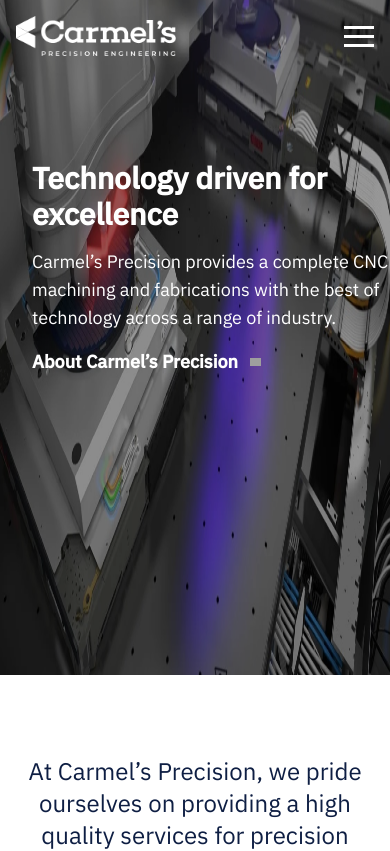
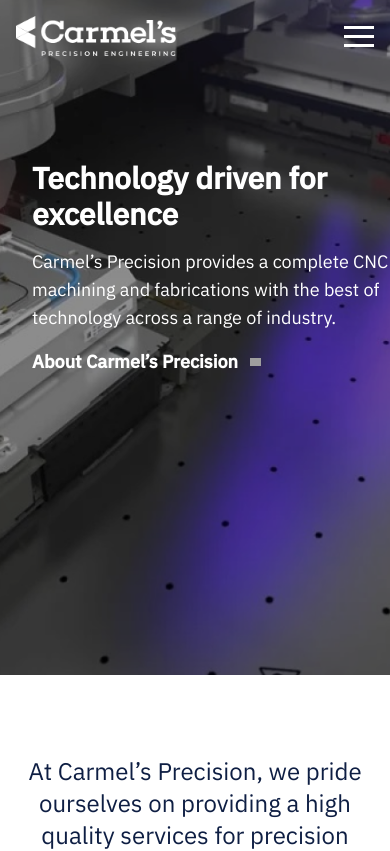
Before and after one commit to Ensio-Creative/CARMELS-PRECISION, a Vue app: page / in a window 390 px wide. Shown: the top 851 px of the page. Built offline with nearby package versions, Linux system fonts and the light colour scheme; grey boxes are pictures that could not be loaded.

Commit message:
image fit

```diff
--- a/src/components/Hero.vue
+++ b/src/components/Hero.vue
@@ -36,10 +36,8 @@
     height: 80vh;
   }
   .hero {
-    /* transform: scale(1.2); */
     height: 80vh;
-        background-size: contain;
-    /* width: 91% !important; */
+    object-fit: cover;
   }
 }
 </style>
--- a/src/components/PagesHero.vue
+++ b/src/components/PagesHero.vue
@@ -40,7 +40,7 @@
   .img {
     height: 68vh;
     width: 100%;
-    background-size: contain;
+    object-fit: cover
   }
 }
 </style>
```
